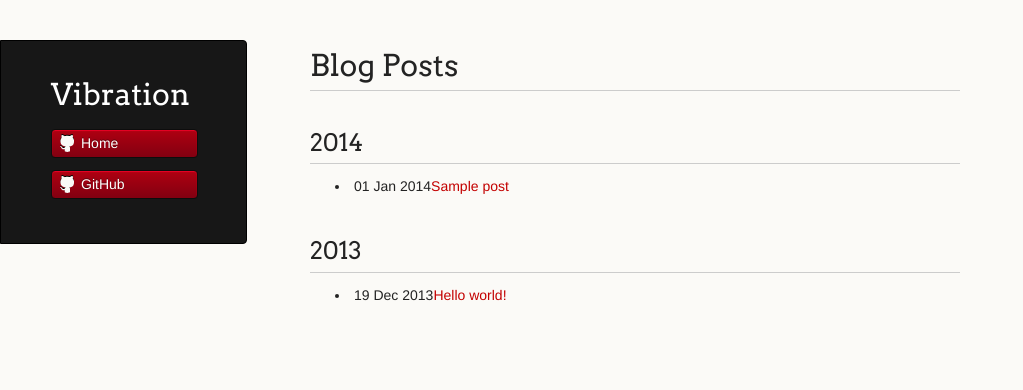
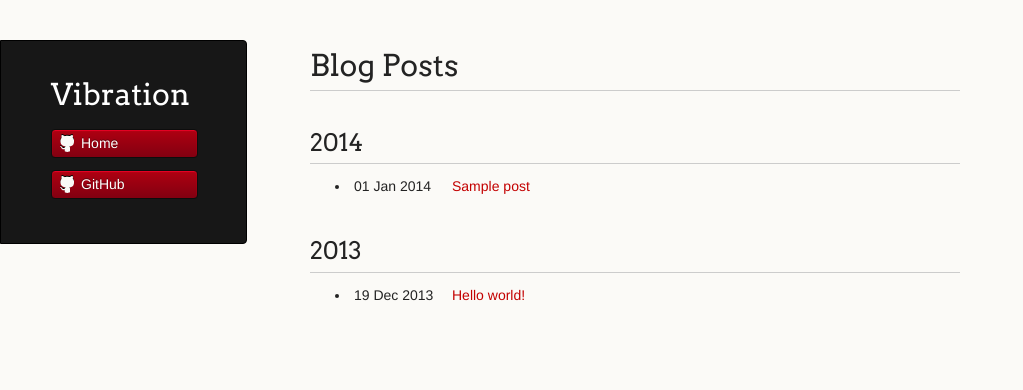
Before and after one commit to vireax/vibration, a Jekyll site: the page built from index.html, in a window 1280 px wide. Shown: the top 390 px of the page, without its empty margins (0-1023 px from the left). Built offline with Jekyll 4.4.1, drawn with Linux system fonts in a browser that asks for light colours; Markdown is read by kramdown in place of the engine named in the settings.

Commit message:
Update styles.css

```diff
--- a/stylesheets/styles.css
+++ b/stylesheets/styles.css
@@ -333,7 +333,7 @@ footer {
 	padding-left: 50px;
 }
 
-li span.index-post-date {width:7em;}
+li span.index-post-date {display:inline-block; width:7em;}
 
 @media print, screen and (max-width: 960px) {
 
```
